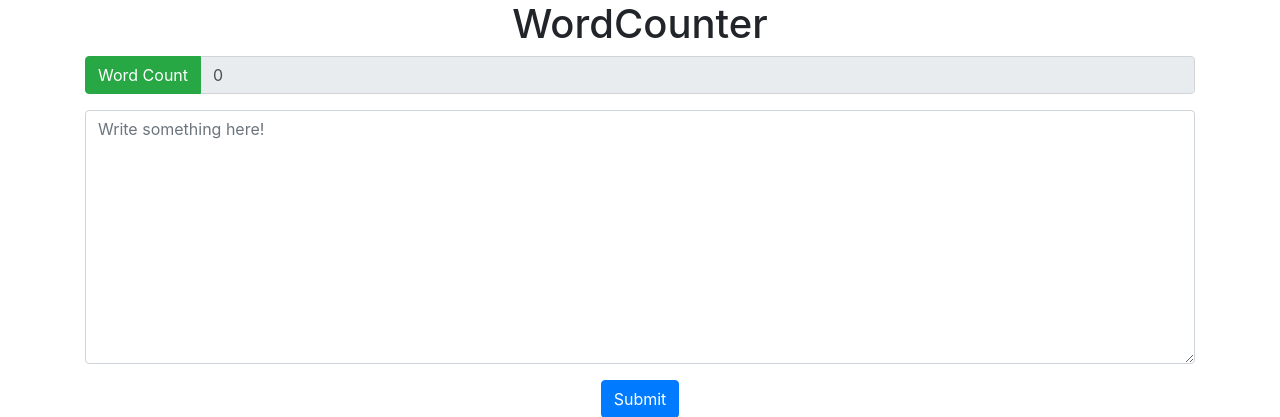
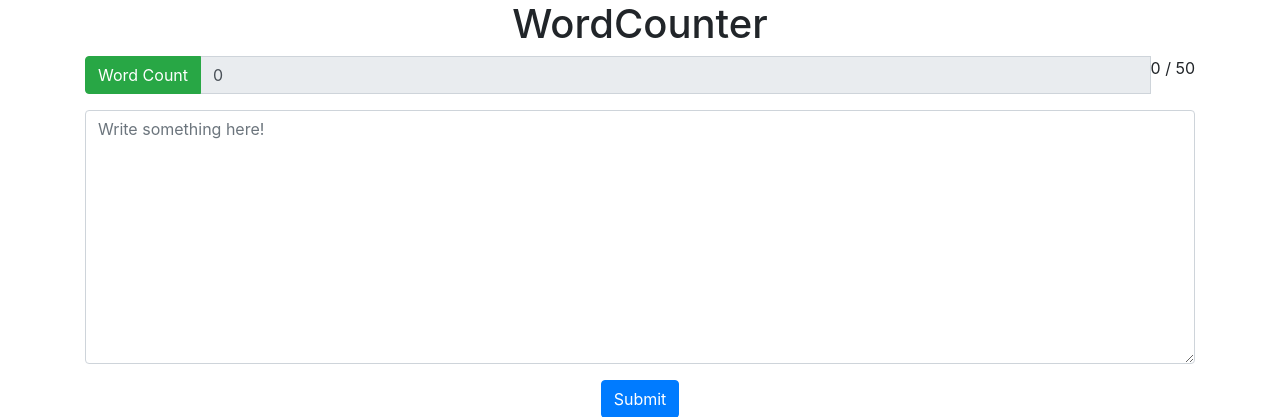
Before and after one commit to manthan787/wordcounter, a Flask app: page / in a window 1280 px wide. Shown: the top 417 px of the page. Run offline with Flask 2, Linux system fonts and the light colour scheme; parts of the project's set-up code (start-up, migrations or seed data) failed here and were passed over; some libraries are stand-ins or nearby versions.

Commit message:
Add capability to limit characters

```diff
--- a/wordcounter/static/js/counter.js
+++ b/wordcounter/static/js/counter.js
@@ -6,4 +6,13 @@ $(document).ready(function () {
             $("#count").val(result);
         })
     })
+
+    $("#text").keyup(function() {
+        var data = $('#text').val().trim();
+        $('#charcount').html(data.length + " / 50");
+        if (data.length > 50) {
+            $('#text').val(data.substr(0, 50));
+            // alert("You have exceeded the character limit of 50");
+        }
+    })
 })
--- a/wordcounter/templates/index.html
+++ b/wordcounter/templates/index.html
@@ -14,6 +14,7 @@
                     </div>
                     <input type="text" id="count" class="form-control" value={{word_count}} aria-describedby="basic-addon3"
                     width=20 readonly>
+                    <span id="charcount">0 / 50</span>
                 </div>
                 {% if error %}
                     <div class="alert alert-danger" role="alert">
@@ -22,7 +23,8 @@
                 {% endif %}
                 <div class="form-group">
                     <!-- <label for="exampleInputEmail1">Write something!</label> -->
-                    <textarea class="form-control" id="text" name="text" placeholder="Write something here!" rows="10">{{text}}</textarea>
+                    <textarea class="form-control" id="text" name="text" placeholder="Write something here!" rows="10"
+                     maxlength="50">{{text}}</textarea>
                 </div>
                 <div class="form-group" align="center">
                     <input type="submit" class="btn btn-primary" value="Submit">
```
